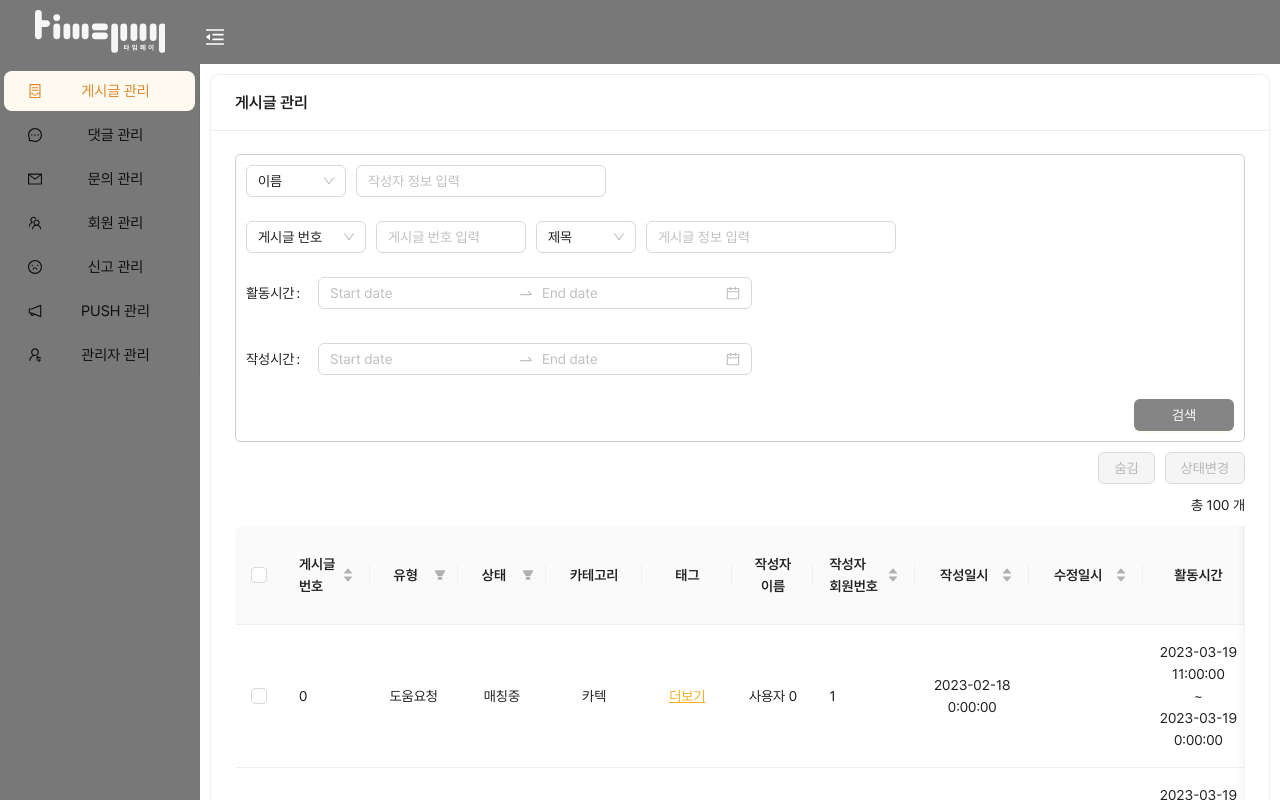
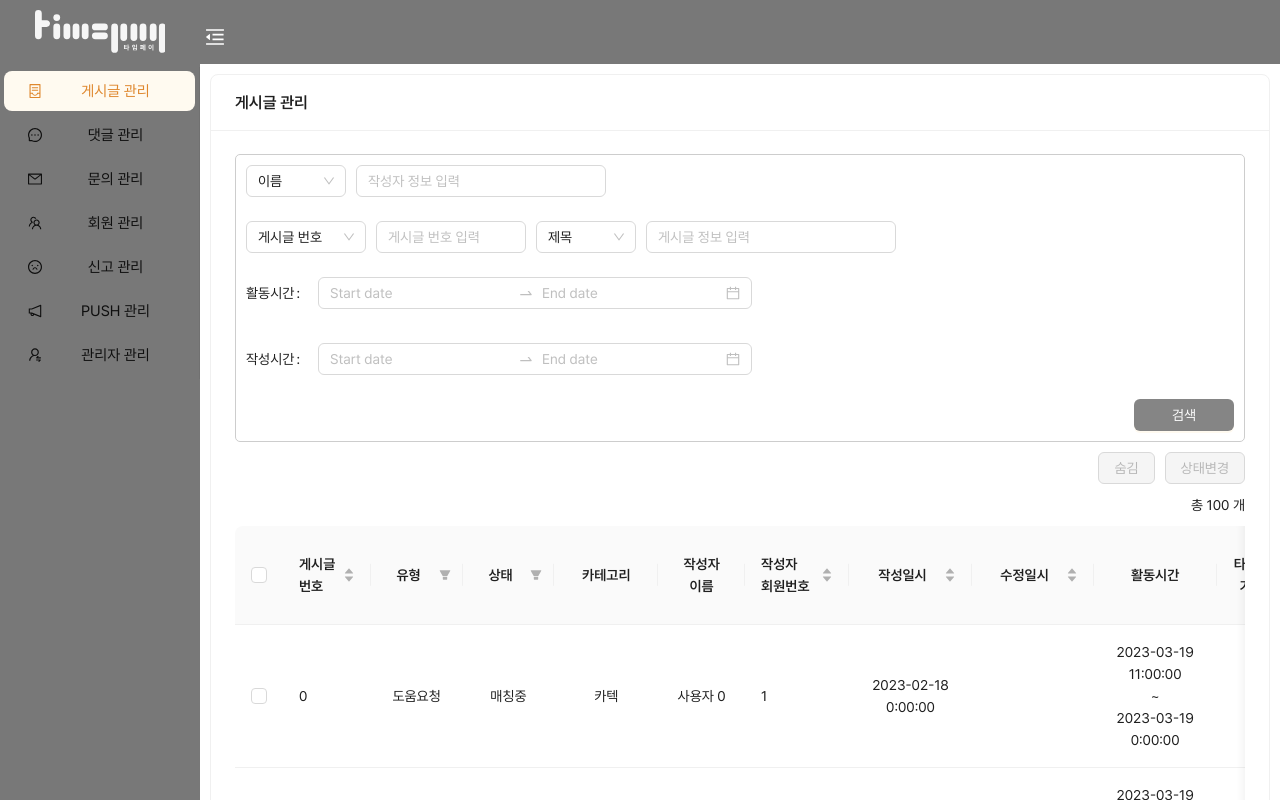
Before and after one commit to woonsango/timebank-front, a React (Create React App) app in the folder src/front-end/timepay-admin/: page /post-management in a window 1280 px wide. Shown: the top 800 px of the page. Built offline with nearby package versions, Linux system fonts and the light colour scheme.

Commit message:
chore: 게시글에서 tag 정보 삭제

```diff
--- a/src/front-end/timepay-admin/src/api/interfaces/IPost.ts
+++ b/src/front-end/timepay-admin/src/api/interfaces/IPost.ts
@@ -8,7 +8,6 @@ export interface IPost {
   title: string; // 제목
   status: IPostState; // 게시글 상태
   category: string; // 게시글 카테고리
-  tag: string[];
   pay: number; // 타임페이 교환량
   startTime: string; //활동 시작 시간
   endTime: string; // 종료 시간
--- a/src/front-end/timepay-admin/src/components/PostDetailModal/PostDetailModal.tsx
+++ b/src/front-end/timepay-admin/src/components/PostDetailModal/PostDetailModal.tsx
@@ -41,10 +41,6 @@ const PostDetailModal = ({ post, isOpen, onCancel }: PostDetailModalProps) => {
           <img src={post?.attachment} alt="첨부사진" />
         </div>
       </div>
-      <div className="post-detail-container">
-        <span className="title">태그</span>
-        <div className="post-detail-inner-container">{post?.tag}</div>
-      </div>
     </Modal>
   );
 };
--- a/src/front-end/timepay-admin/src/components/PostSearchForm/PostSearchForm.tsx
+++ b/src/front-end/timepay-admin/src/components/PostSearchForm/PostSearchForm.tsx
@@ -39,7 +39,6 @@ const PostSearchForm = () => {
           <Form.Item name="postMetaSearchKeyword" initialValue="title">
             <Select style={{ width: 100 }}>
               <Select.Option value="title">제목</Select.Option>
-              <Select.Option value="tag">태그</Select.Option>
               <Select.Option value="category">카테고리</Select.Option>
             </Select>
           </Form.Item>
--- a/src/front-end/timepay-admin/src/components/PostTable/PostTable.tsx
+++ b/src/front-end/timepay-admin/src/components/PostTable/PostTable.tsx
@@ -50,7 +50,6 @@ const PostTable = ({
       type: postTypes[i % 4],
       status: postStatus[i % 6],
       category: '카텍',
-      tag: ['i:', i.toString()],
       user: {
         userPk: i * 1000 + 1,
         name: `사용자 ${i}`,
@@ -140,18 +139,6 @@ const PostTable = ({
         //     { text: '생활', value: '생활' },
         //   ],
         //   onFilter: (value: string, record) => record.category.indexOf(value) === 0,
-      },
-      {
-        title: '태그',
-        key: 'tag',
-        dataIndex: 'tag',
-        width: 120,
-        align: 'center',
-        render: (_: string, record: IPost) => (
-          <Button type="link" onClick={() => handleOnShowDetailPost(record)}>
-            더보기
-          </Button>
-        ),
       },
       {
         title: '작성자 이름',
```
